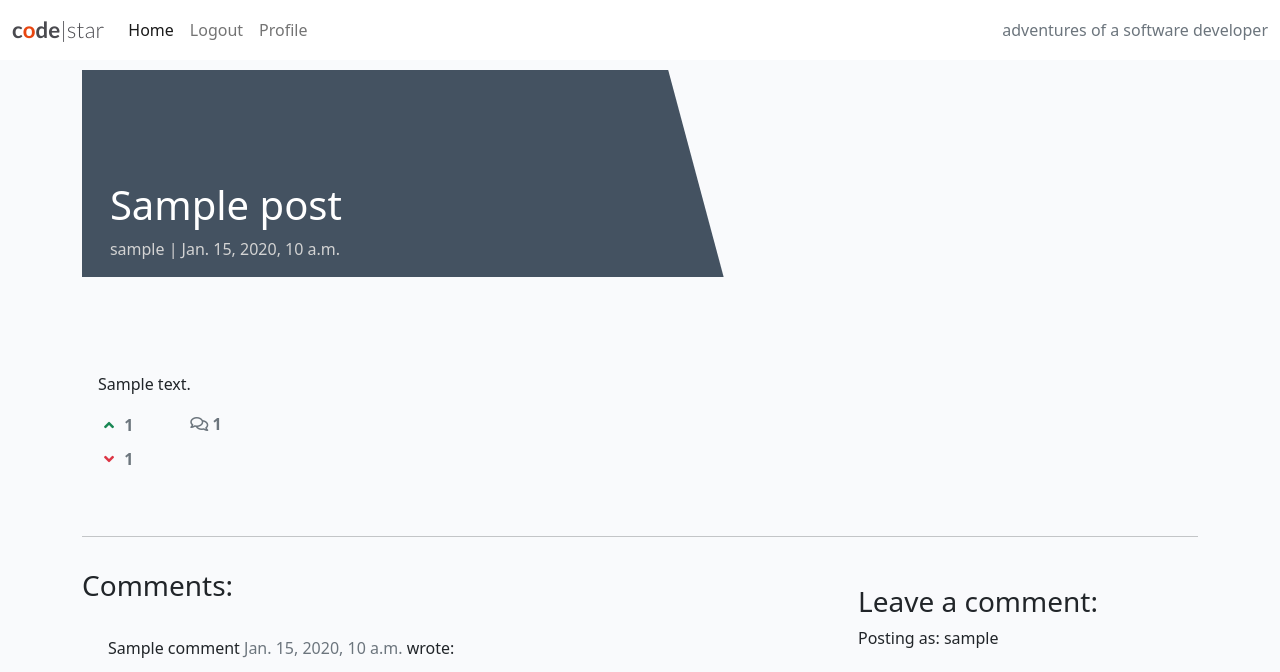
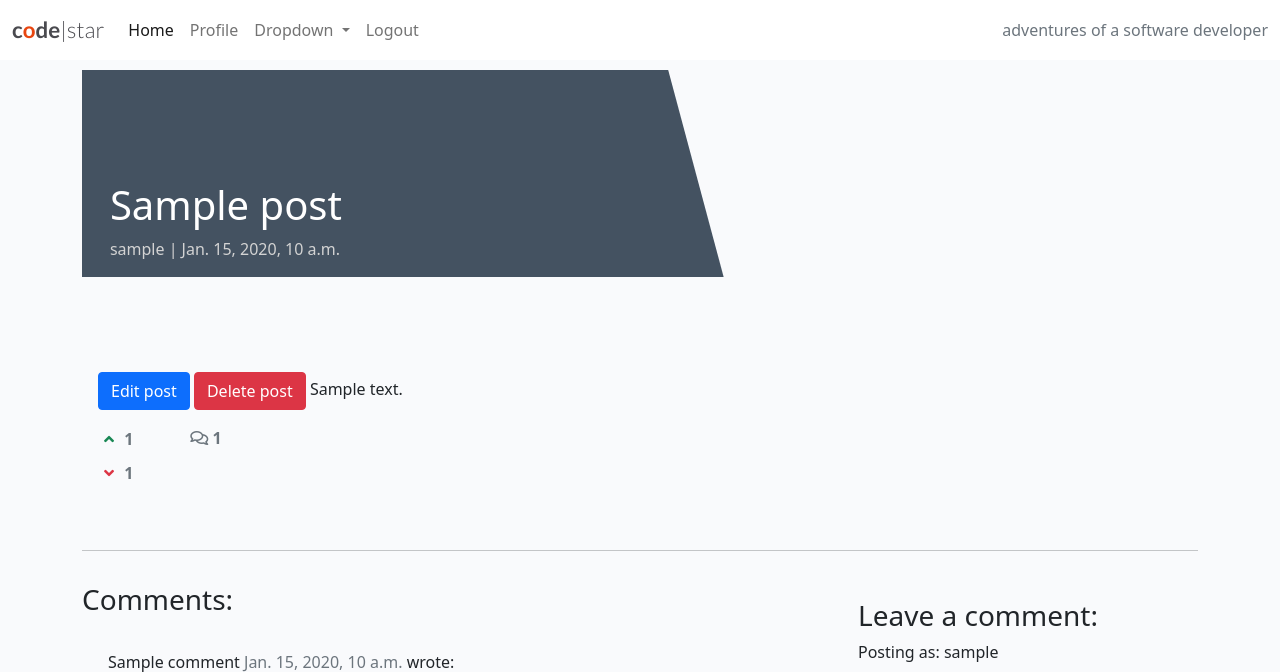
Before and after one commit to christine-gk416/django-blog, a Django app: a page that uses templates/base.html in a window 1280 px wide. Shown: the top 672 px of the page. Run offline with Django 3.2, Linux system fonts and the light colour scheme; a user stored in the database is signed in; tables that the repository leaves empty hold one stand-in row (values such as "Sample post"); some libraries are stand-ins or nearby versions.

Commit message:
Create update and delete views for blog posts

```diff
--- a/blog/urls.py
+++ b/blog/urls.py
@@ -7,7 +7,9 @@ from .views import profile, ChangePasswordView, PostList
 
 urlpatterns = [
     path('', PostList.as_view(), name='home'),
-    path('post-form/', views.PostCreateView.as_view(), name='create_post'),
+    path('create-post/', views.PostCreateView.as_view(), name='create_post'),
+    path('update-post/<slug:slug>/', views.PostUpdateView.as_view(), name='update_post'),
+    path('delete-post/<slug:slug>/', views.PostDeleteView.as_view(), name='delete_post'),
     path('profile/', profile, name='users-profile'),
     path('password-change/', ChangePasswordView.as_view(), name='password_change'),
     path('post/<slug:slug>/', views.PostDetail.as_view(), name='post'),
--- a/blog/views.py
+++ b/blog/views.py
@@ -3,7 +3,7 @@ from django.views import generic, View
 from django.http import HttpResponseRedirect
 from django.views.generic.list import ListView
 from django.views.generic.detail import DetailView
-from django.views.generic.edit import CreateView
+from django.views.generic.edit import CreateView, UpdateView, DeleteView
 from django.contrib import messages
 from django.contrib.auth.decorators import login_required
 from django.urls import reverse_lazy
@@ -23,11 +23,23 @@ class PostList(ListView):
 
 class PostCreateView(CreateView):
     model = Post
-    fields = ['title', 'featured_image', 'excerpt', 'content', 'status']
+    fields = ['title', 'status', 'featured_image', 'excerpt', 'content']
+    template_name_suffix = '_create_form'
 
     def form_valid(self, form):
         form.instance.author = self.request.user
         return super().form_valid(form)
+
+
+class PostUpdateView(UpdateView):
+    model = Post
+    fields = ['title', 'status', 'featured_image', 'excerpt', 'content']
+    template_name_suffix = '_update_form'
+
+
+class PostDeleteView(DeleteView):
+    model = Post
+    success_url = reverse_lazy('home')
 
 
 class PostDetail(DetailView):
--- a/templates/base.html
+++ b/templates/base.html
@@ -14,6 +14,16 @@
     <link href="https://cdn.jsdelivr.net/npm/bootstrap@5.0.1/dist/css/bootstrap.min.css" rel="stylesheet" integrity="sha384-+0n0xVW2eSR5OomGNYDnhzAbDsOXxcvSN1TPprVMTNDbiYZCxYbOOl7+AMvyTG2x" crossorigin="anonymous">
     <script src="https://cdn.jsdelivr.net/npm/bootstrap@5.0.1/dist/js/bootstrap.bundle.min.js" integrity="sha384-gtEjrD/SeCtmISkJkNUaaKMoLD0//ElJ19smozuHV6z3Iehds+3Ulb9Bn9Plx0x4" crossorigin="anonymous">
     </script>
+
+    <!--Summernote-->
+
+      <!-- include summernote css/js-->
+      <link href="summernote-bs5.css" rel="stylesheet">
+      <script src="summernote-bs5.js"></script>
+
+
+
+
     <link rel="stylesheet" href="{% static 'css/style.css' %}">
 
 </head>
@@ -35,11 +45,25 @@
                     </li>
                     {% if user.is_authenticated %}
                     <li class="nav-item">
+                        <a class="nav-link" href="{% url 'users-profile' %}">Profile</a>
+                    </li>
+
+                      <li class="nav-item dropdown">
+                        <a class="nav-link dropdown-toggle" href="#" id="navbarDropdown" role="button" data-bs-toggle="dropdown" aria-expanded="false">
+                          Dropdown
+                        </a>
+                        <ul class="dropdown-menu" aria-labelledby="navbarDropdown">
+                          <li><a class="dropdown-item" href="{% url 'create_post' %}">Create post</a></li>
+
+                          <li><hr class="dropdown-divider"></li>
+                          <li><a class="dropdown-item" href="#">Draft posts</a></li>
+                        </ul>
+                      </li>
+
+                    <li class="nav-item">
                         <a class="nav-link" href="{% url 'account_logout' %}">Logout</a>
                     </li>
-                    <li class="nav-item">
-                        <a class="nav-link" href="{% url 'users-profile' %}">Profile</a>
-                    </li>
+
                     {% else %}
                     <li class="nav-item">
                         <a class="nav-link" href="{% url 'account_signup' %}">Register</a>
--- a/templates/post.html
+++ b/templates/post.html
@@ -48,6 +48,13 @@
     <div class="row">
         <div class="col card mb-4  mt-3 left  top">
             <div class="card-body">
+
+                {% if request.user.is_superuser %}
+
+                <a type="button" class="btn btn-primary" href="{% url 'update_post' post.slug %}">Edit post</a>
+                <a type="button" class="btn btn-danger" href="{% url 'delete_post' post.slug %}">Delete post</a>
+
+                {% endif %}
                 <!-- The post content goes inside the card-text. -->
                 {{ post.content | safe }}
                 <!-- Use the | safe filter inside the template tags -->
```
Also changed, not shown: templates/blog/post_confirm_delete.html (added, +26 -0 lines), templates/blog/post_create_form.html (added, +20 -0 lines), templates/blog/post_form.html (deleted, +0 -10 lines), templates/blog/post_update_form.html (added, +27 -0 lines).
